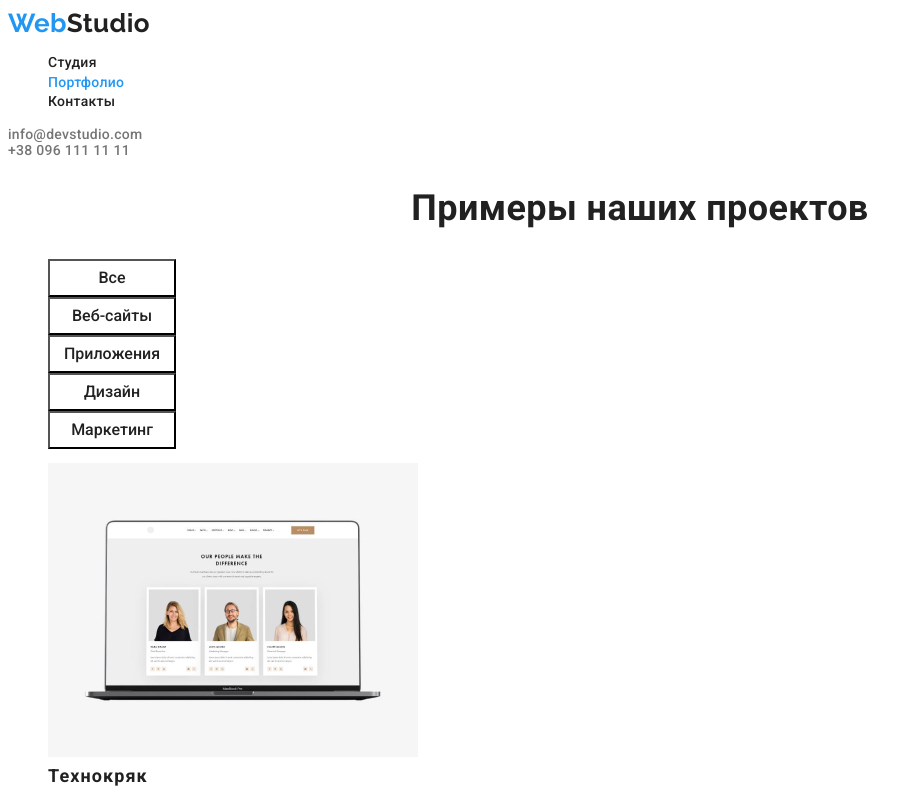
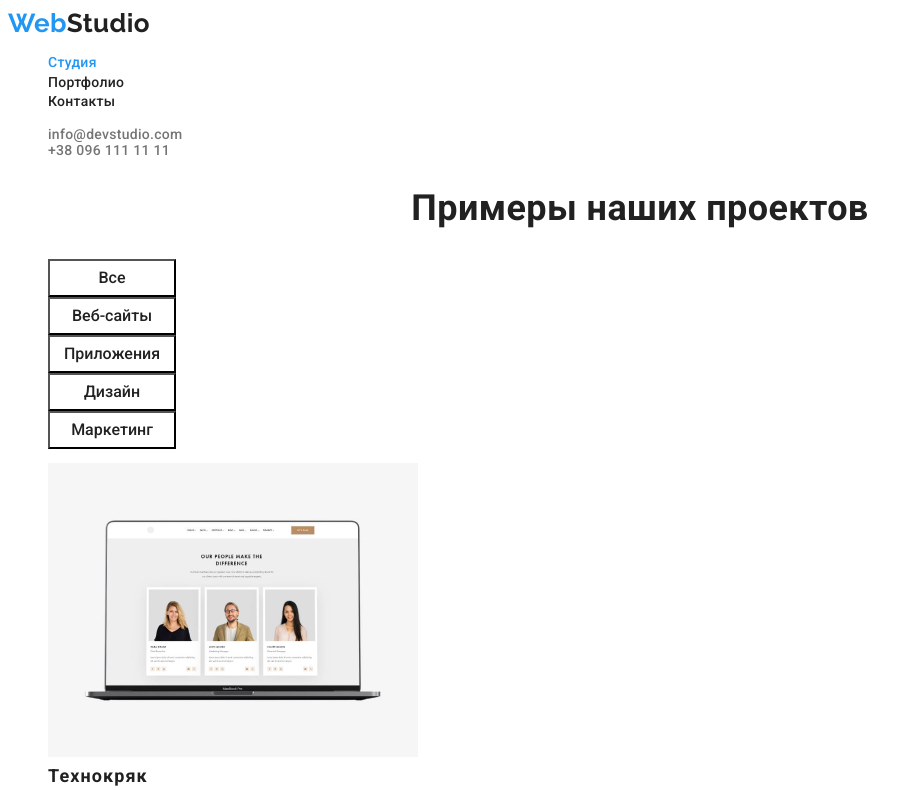
Before and after one commit to Stereoboi/goit-markup-hw-02, a plain HTML site: page portfolio.html in a window 1280 px wide. Shown: the top 790 px of the page, without its empty margins (0-922 px from the left). Drawn offline with Linux system fonts and the light colour scheme.

Commit message:
Виправлений хедер та футер

```diff
--- a/css/styles.css
+++ b/css/styles.css
@@ -179,7 +179,9 @@ footer .logo {
 .projects-list,
 .about-list,
 .filter-list,
-.card-list {
+.card-list,
+.footer-info,
+.contacts {
   list-style-type: none;
 }
 
--- a/portfolio.html
+++ b/portfolio.html
@@ -16,19 +16,18 @@
 <body>
     <!-- header -->
         <header>
+            <nav>
                 <a href="./index.html" class="logo"><span class="logo-color">Web</span>Studio</a>
-
-        <nav>
                 <ul class="nav-links list">
-                <li><a href="./index.html" class="nav-link ">Студия</a></li>
-                <li><a href="./portfolio.html" class="nav-link current">Портфолио</a></li>
+                    <li><a href="./index.html" class="nav-link current">Студия</a></li>
+                    <li><a href="./portfolio.html" class="nav-link ">Портфолио</a></li>
                     <li><a href="#" class="nav-link">Контакты</a></li>
                 </ul>
             </nav>
-        <div>
-            <div><a href="mailto:info@devstudio.com" class="contact-header">info@devstudio.com</a></div>
-            <div><a href="tel:+380961111111" class="contact-header">+38 096 111 11 11</a></div>
-        </div>
+            <ul class="contacts">
+                <li><a href="mailto:info@devstudio.com" class="contact-header">info@devstudio.com</a></li>
+                <li><a href="tel:+380961111111" class="contact-header">+38 096 111 11 11</a></li>
+            </ul>
         </header>
     <!-- main portfolio -->
     <main>
@@ -114,11 +113,11 @@
     <footer>
         <a href="./index.html" class="logo"><span class="logo-color">Web</span>Studio</a>
         <address>
-            <div class="footer-info">
-                <p class="footer-adress">г. Киев, пр-т Леси Украинки, 26<br></p>
-                <div><a href="mailto:info@devstudio.com" class="contact-footer">info@devstudio.com</a></div>
-                <div><a href="tel:+380961111111" class="contact-footer">+38 096 111 11 11</a></div>
-            </div>
+            <ul class="footer-info">
+                <li><p class="footer-adress">г. Киев, пр-т Леси Украинки, 26</p></li>
+                <li><a href="mailto:info@devstudio.com" class="contact-footer">info@devstudio.com</a></li>
+                <li><a href="tel:+380961111111" class="contact-footer">+38 096 111 11 11</a></li>
+            </ul>
         </address>
     </footer>
 
```
Also changed, not shown: index.html (+13 -14 lines). Lines whose indentation alone changed are shown as unchanged.
